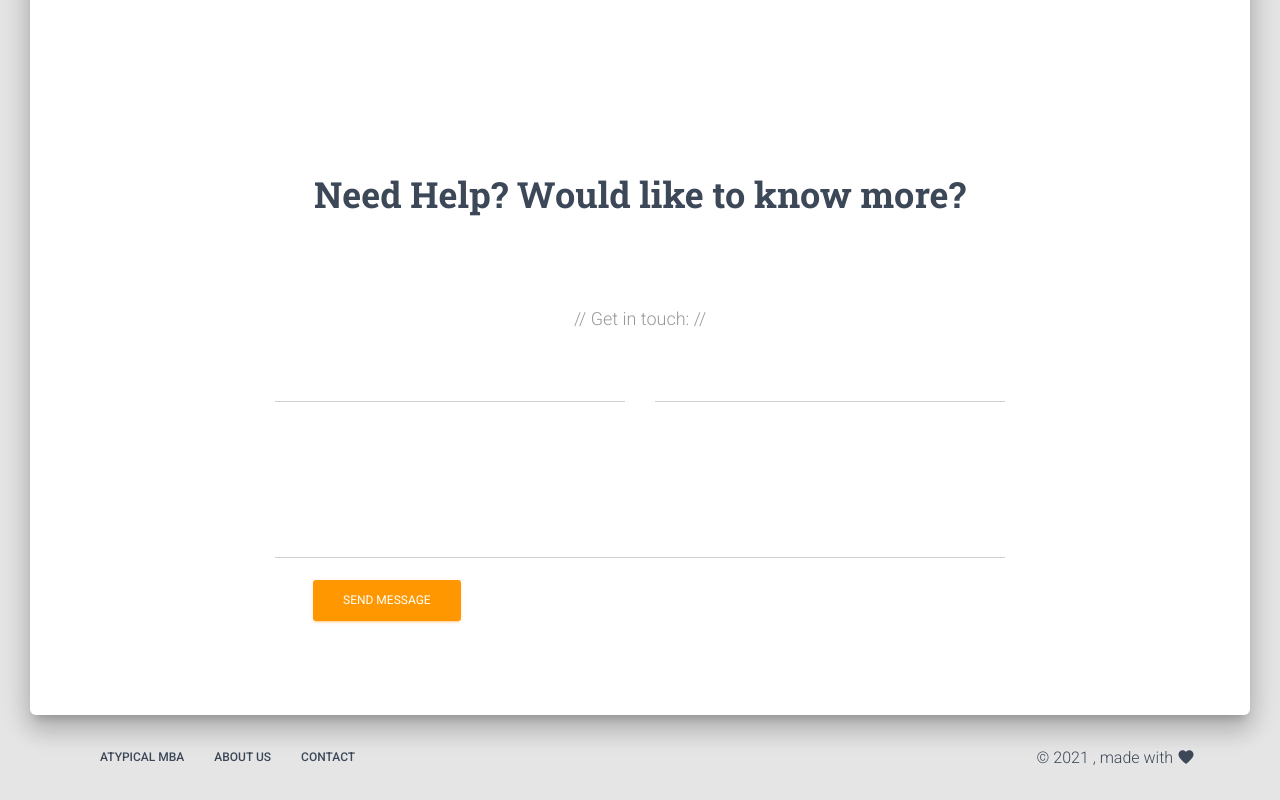
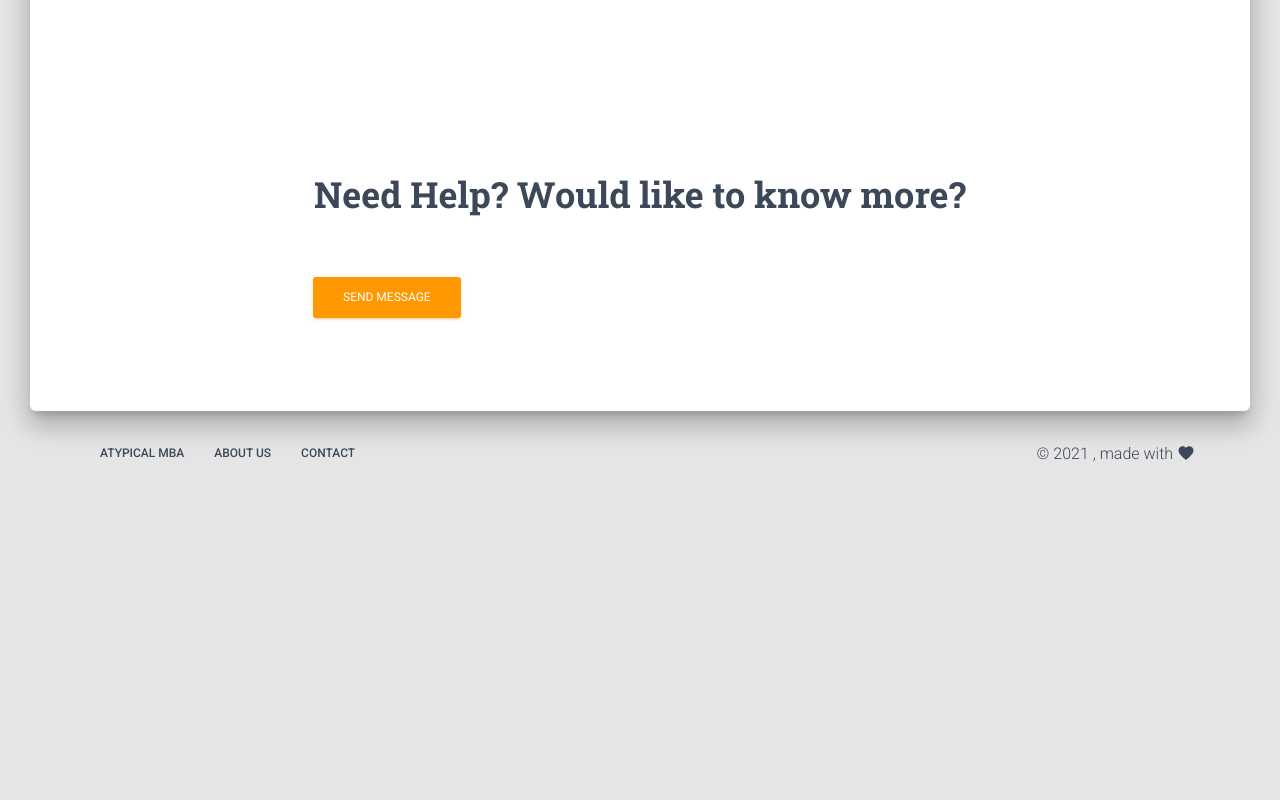
Before and after one commit to rg-code/atypical, a Next.js app: page /landing in a window 1280 px wide. Shown: the part 1906-2706 px from the top of the page. After the commit the page ends 2402 px from the top, so only its background shows below. Built offline with nearby package versions, Linux system fonts and the light colour scheme; some icons are missing.

Commit message:
form test

```diff
--- a/pages-sections/LandingPage-Sections/WorkSection.js
+++ b/pages-sections/LandingPage-Sections/WorkSection.js
@@ -26,29 +26,28 @@ export default function WorkSection() {
       <GridContainer justify="center">
         <GridItem cs={12} sm={12} md={8}>
           <h2 className={classes.title}>Need Help? Would like to know more?</h2>
-          // <h4 className={classes.description}>
-          //   Get in touch:
-          // </h4>
-          <form name="contact" action="/" method="POST" data-netlify="true">
+          <form name="contact" action="/?success=true" method="POST" data-netlify="true">
             <GridContainer>
               <GridItem xs={12} sm={12} md={6}>
-                <CustomInput
+                <input
+                type="hidden"
+                name="form-name"
+                value="contact"
                   // labelText="Your Name"
                   // type="hidden"
                   // name="form-name"
                   // value="contact"
                   // id="name"
-                  type="text"
-                  class="inputs"
-                  placeholder="Name.."
-                  name="contact"
                   formControlProps={{
                     fullWidth: true,
                   }}
                 />
               </GridItem>
               <GridItem xs={12} sm={12} md={6}>
-                <CustomInput
+                <input
+                type="hidden"
+                name="form-name"
+                value="contact"
                   // labelText="Your Email"
                   // type="hidden"
                   // name="form-name"
@@ -59,7 +58,10 @@ export default function WorkSection() {
                   }}
                 />
               </GridItem>
-              <CustomInput
+              <input
+              type="hidden"
+              name="form-name"
+              value="contact"
                 // labelText="Your Message"
                 // type="hidden"
                 // name="form-name"
--- a/pages/landing.js
+++ b/pages/landing.js
@@ -49,7 +49,7 @@ export default function LandingPage(props) {
       />
       <Parallax filter responsive image="/img/landing-bg.jpg">
         <div className={classes.container}>
-          <GridContainer>https://react-cool-form.netlify.app/docs/examples/material-ui
+          <GridContainer>
             <GridItem xs={12} sm={12} md={6}>
               <h1 className={classes.title}> a<u>TYPICAL</u> MBA.</h1>
               <h4>
```
